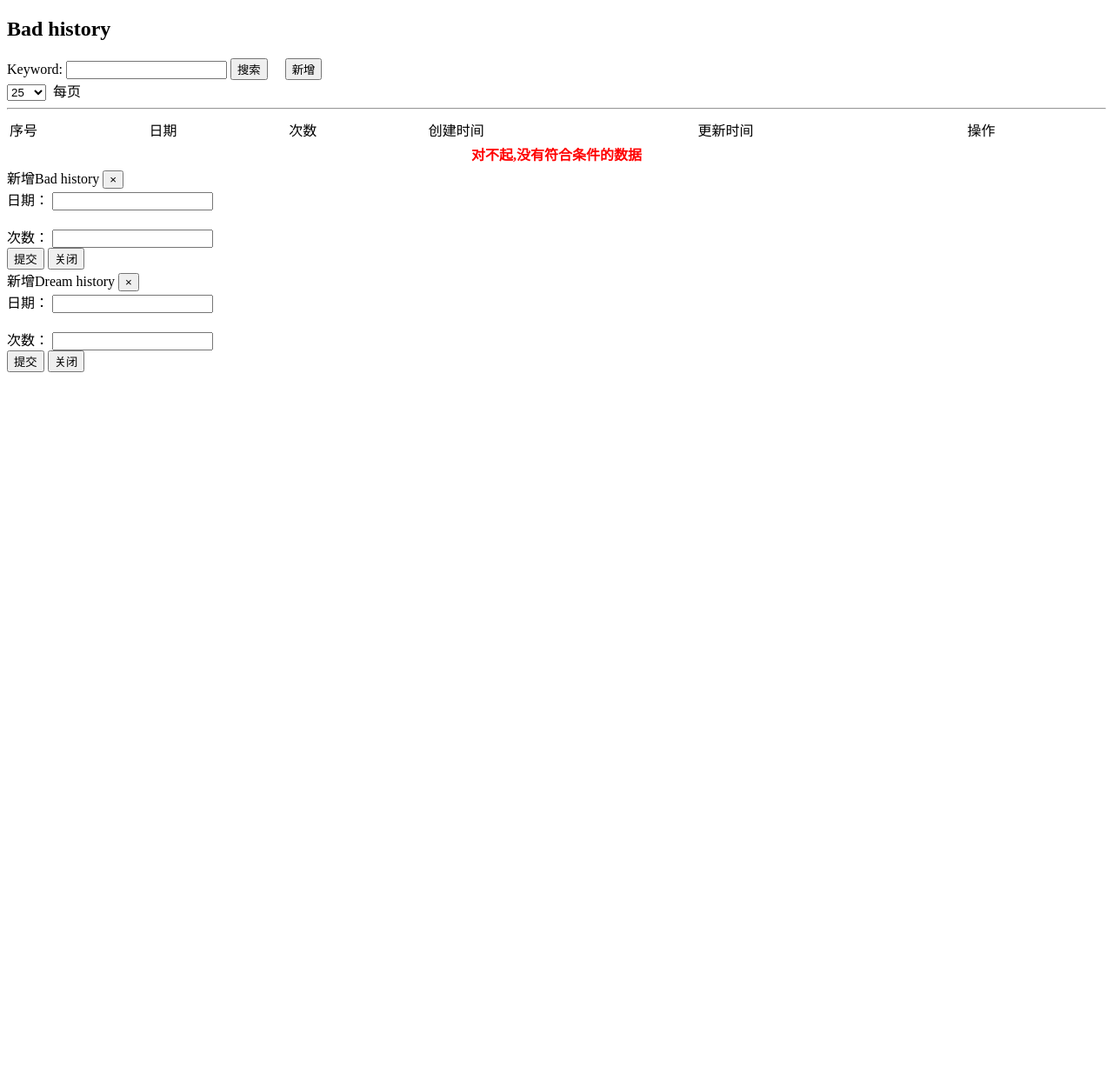
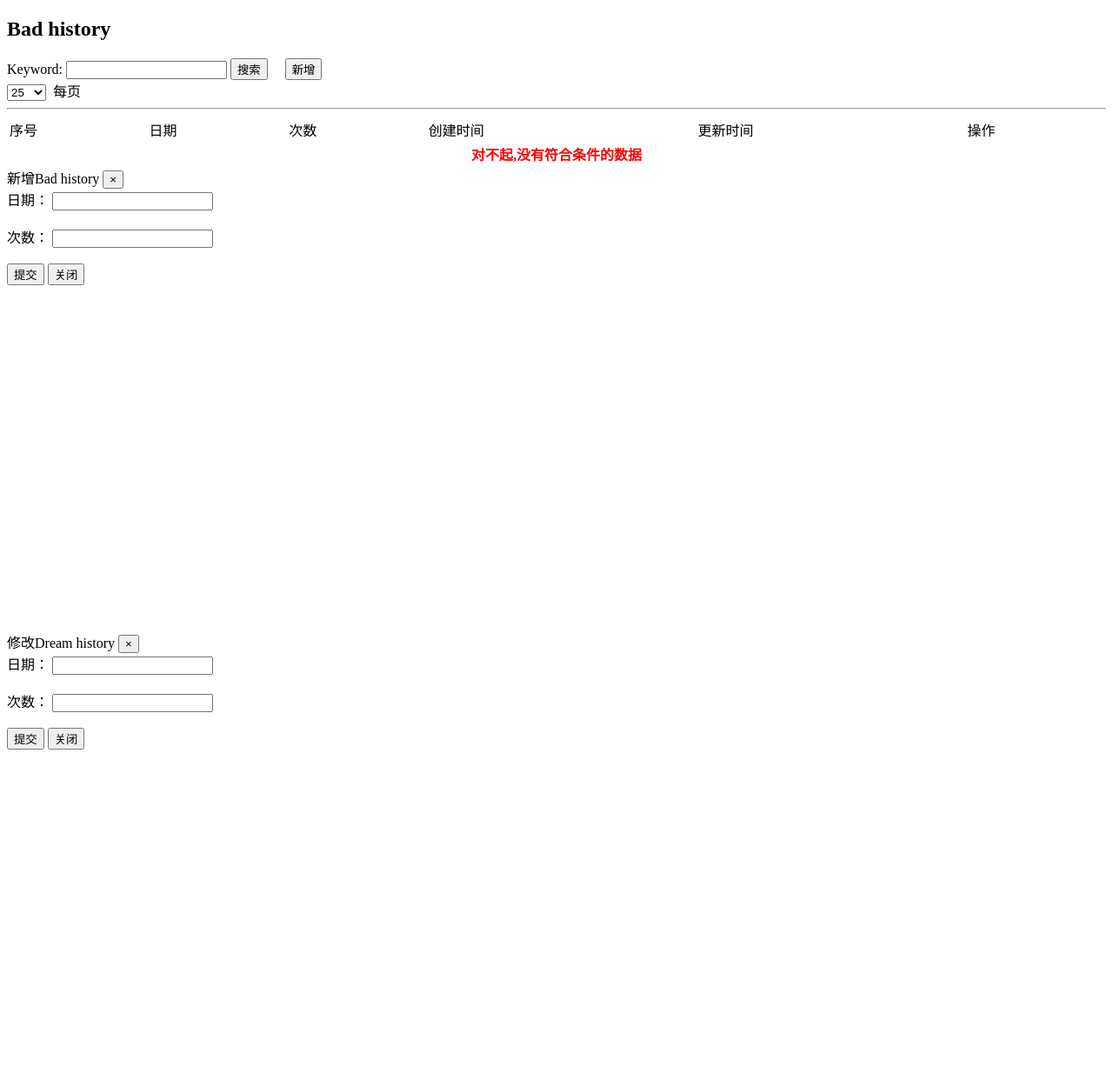
Before and after one commit to bill-zhuang/coderepo, a PHP site: template application/modules/person/views/scripts/badhistory/index.phtml in a window 1280 px wide. Shown: the whole page at 87% size. Before the commit the page ends 428 px from the top, so only its background shows below. Run offline with PHP 8.4, Linux system fonts and the light colour scheme; the template is opened without the code that fills it, so the values that code supplies are empty; some libraries are stand-ins or nearby versions.

Commit message:
+ update bad history modal content

```diff
--- a/application/modules/person/views/scripts/badhistory/index.phtml
+++ b/application/modules/person/views/scripts/badhistory/index.phtml
@@ -86,7 +86,7 @@
         </div>
         <!-- modal -->
         <div id="addbadhistoryModal" class="modal fade">
-            <div class="modal-dialog" >
+            <div class="modal-dialog bill_modal_sm" >
                 <div class="modal-content">
                     <div class="modal-header"><span>新增Bad history</span>
                         <button type="button" class="close" data-dismiss="modal" aria-hidden="true">&times;</button>
@@ -94,11 +94,14 @@
 
                     <form id="addbadhistoryForm" action="#" method="post" enctype="multipart/form-data" class="form-inline">
                         <div class="modal-body">
-                            <span>日期：</span>
-                            <input type="text" name="add_badhistory_date" id="add_badhistory_date" class="form-control form_date"/>
-                            <br /><br />
-                            <span>次数：</span>
-                            <input type="text" name="add_badhistory_count" id="add_badhistory_count" class="form-control"/>
+                            <div class="input-group">
+                                <span class="input-group-addon">日期：</span>
+                                <input type="text" name="add_badhistory_date" id="add_badhistory_date" class="form-control form_date"/>
+                            </div><br />
+                            <div class="input-group">
+                                <span class="input-group-addon">次数：</span>
+                                <input type="text" name="add_badhistory_count" id="add_badhistory_count" class="form-control"/>
+                            </div><br />
                         </div>
 
                         <div class="modal-footer">
@@ -110,19 +113,22 @@
             </div>
         </div>
         <div id="modifyBadhistoryModal" class="modal fade">
-            <div class="modal-dialog" >
+            <div class="modal-dialog bill_modal_sm" >
                 <div class="modal-content">
-                    <div class="modal-header"><span>新增Dream history</span>
+                    <div class="modal-header"><span>修改Dream history</span>
                         <button type="button" class="close" data-dismiss="modal" aria-hidden="true">&times;</button>
                     </div>
 
                     <form id="modifyBadhistoryForm" action="#" method="post" enctype="multipart/form-data" class="form-inline">
                         <div class="modal-body">
-                            <span>日期：</span>
-                            <input type="text" name="modify_badhistory_date" id="modify_badhistory_date" class="form-control form_date"/>
-                            <br /><br />
-                            <span>次数：</span>
-                            <input type="text" name="modify_badhistory_count" id="modify_badhistory_count" class="form-control"/>
+                            <div class="input-group">
+                                <span class="input-group-addon">日期：</span>
+                                <input type="text" name="modify_badhistory_date" id="modify_badhistory_date" class="form-control form_date"/>
+                            </div><br />
+                            <div class="input-group">
+                                <span class="input-group-addon">次数：</span>
+                                <input type="text" name="modify_badhistory_count" id="modify_badhistory_count" class="form-control"/>
+                            </div><br />
                             <input type="hidden" name="modify_badhistory_id" id="modify_badhistory_id"/>
                         </div>
 
```
